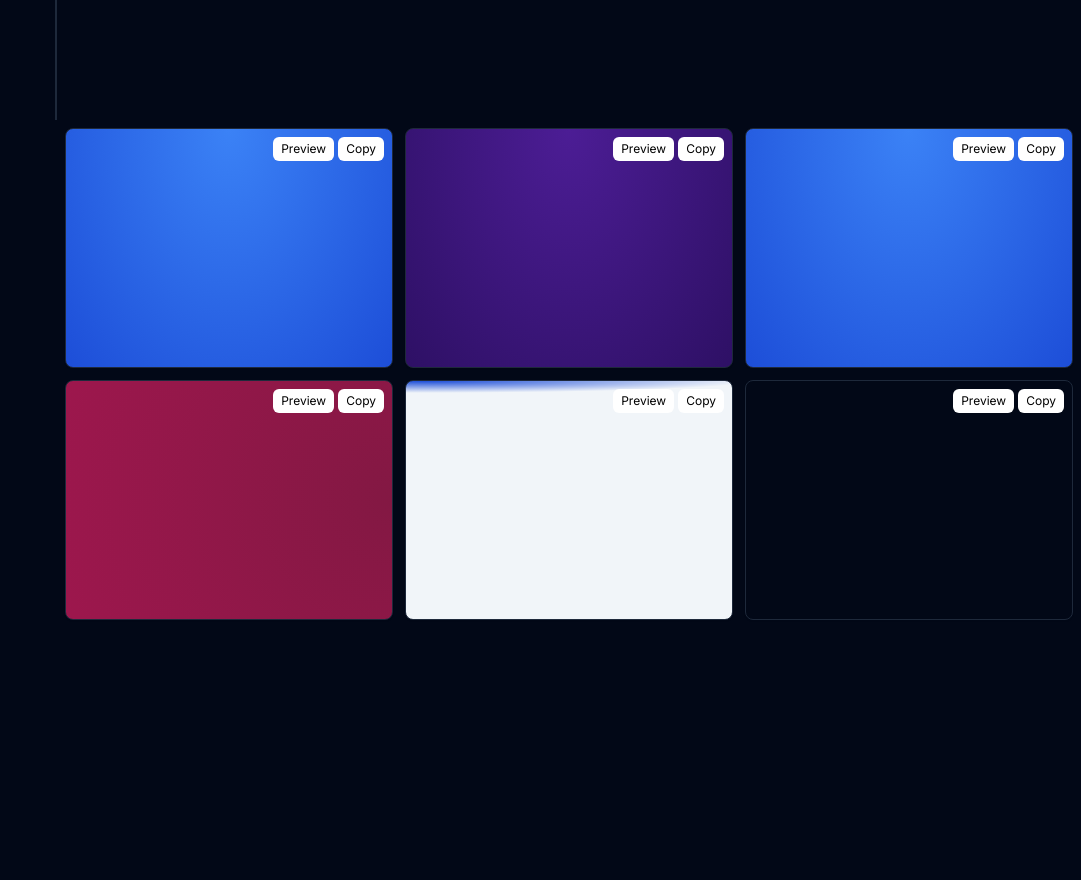
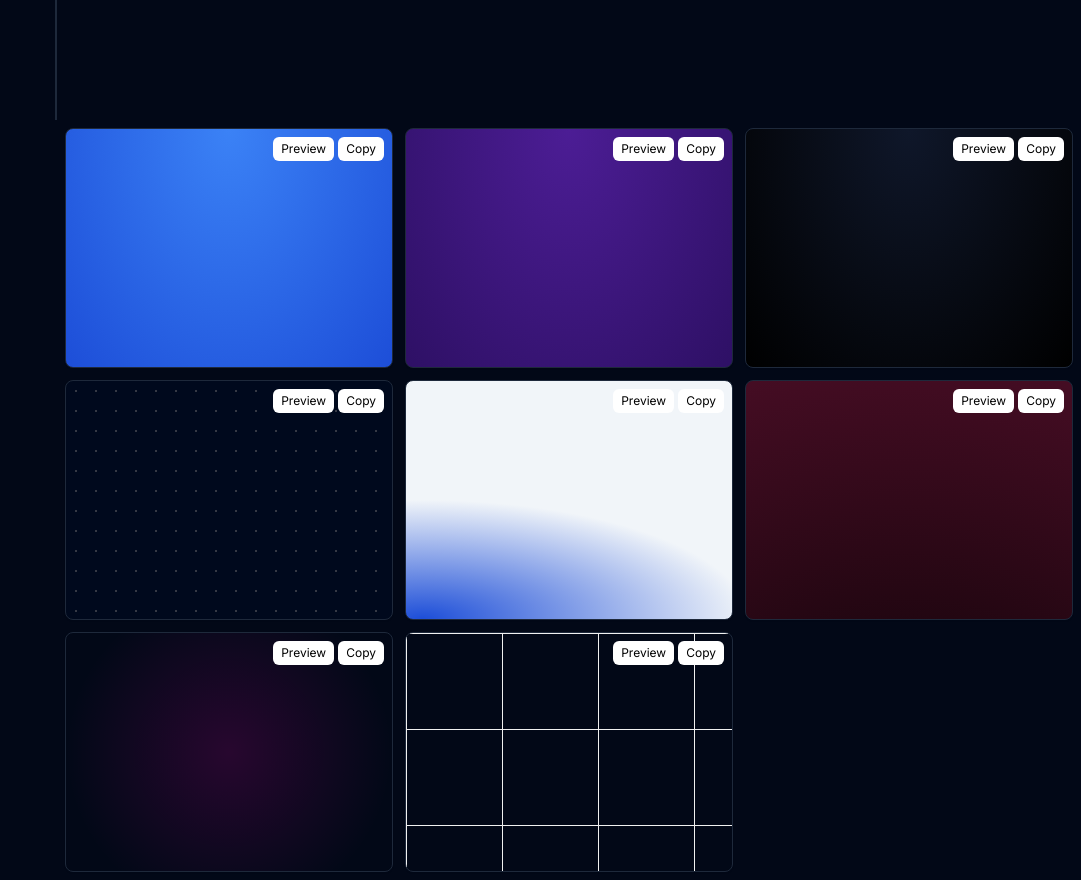
Before and after one commit to faisal004/BG, a Next.js app: page /background in a window 1280 px wide. Shown: the part 680-1560 px from the top of the page, without its empty margins (199-1280 px from the left). Before the commit the page ends 1308 px from the top, so only its background shows below. Built offline with nearby package versions, Linux system fonts and the light colour scheme.

Commit message:
added : new color added

```diff
--- a/app/(main)/background/_components/background-card.tsx
+++ b/app/(main)/background/_components/background-card.tsx
@@ -12,7 +12,7 @@ const BackgroundColorCard = ({bg}:any) => {
   };
   return (
     <Card className={`h-60 w-full flex items-center  justify-center relative ${bg} `}>
-      <div className="flex absolute top-2 right-2 gap-1">
+      <div className={`flex absolute top-2 right-2 gap-1`}>
         <button className="py-0 bg-white rounded-md px-2 text-black h-6 text-xs" onClick={handlePreview}>
           Preview
         </button>{' '}
--- a/app/(main)/background/page.tsx
+++ b/app/(main)/background/page.tsx
@@ -1,4 +1,3 @@
-import { useBackgroundStore } from '@/Store/backgroundStore'
 import BackgroundColorCard from './_components/background-card'
 
 const Background = () => {
@@ -11,10 +10,13 @@ const Background = () => {
       <div className="grid md:grid-cols-3 grid-cols-1 gap-3 w-full max-w-[1200px] p-2 ">
         <BackgroundColorCard bg="bg-[radial-gradient(ellipse_at_top,_var(--tw-gradient-stops))] from-blue-500 to-blue-700" />
         <BackgroundColorCard bg="bg-[radial-gradient(ellipse_at_top,_var(--tw-gradient-stops))] from-violet-900 to-violet-950" />
-        <BackgroundColorCard bg="bg-[radial-gradient(ellipse_at_top,_var(--tw-gradient-stops))] from-blue-500 to-blue-700" />
-        <BackgroundColorCard bg="bg-[radial-gradient(circle_at_right,_var(--tw-gradient-stops))] from-pink-900 to-pink-800" />
-        <BackgroundColorCard bg="bg-[radial-gradient(100%_5%_at_5%_0%,_var(--tw-gradient-stops))] from-blue-700 to-slate-100 text-black"/>
-        <BackgroundColorCard />
+        <BackgroundColorCard bg="bg-[radial-gradient(ellipse_at_top,_var(--tw-gradient-stops))] from-slate-900 to-black text-white" />
+        <BackgroundColorCard bg="bg-[radial-gradient(#ffffff33_1px,#00091d_1px)] bg-[size:20px_20px]" />
+        <BackgroundColorCard bg="bg-[radial-gradient(100%_50%_at_5%_100%,_var(--tw-gradient-stops))] from-blue-700 to-slate-100 text-black" />
+        <BackgroundColorCard bg="bg-[radial-gradient(circle_1000px_at_50%_500px,_var(--tw-gradient-stops))] from-black to-pink-900 text-white" />
+        <BackgroundColorCard bg="bg-[radial-gradient(circle_farthest-side,rgba(255,0,182,.15),rgba(255,255,255,0))]" />
+        <BackgroundColorCard bg="bg-[linear-gradient(to_right,#f0f0f0_1px,transparent_1px),linear-gradient(to_bottom,#f0f0f0_1px,transparent_1px)] bg-[size:6rem_6rem] " />
+        {/* <BackgroundColorCard bg="bg-[radial-gradient(circle_800px_at_50%_200px,#d5c5ff,transparent)] " /> */}
       </div>
     </div>
   )
```
